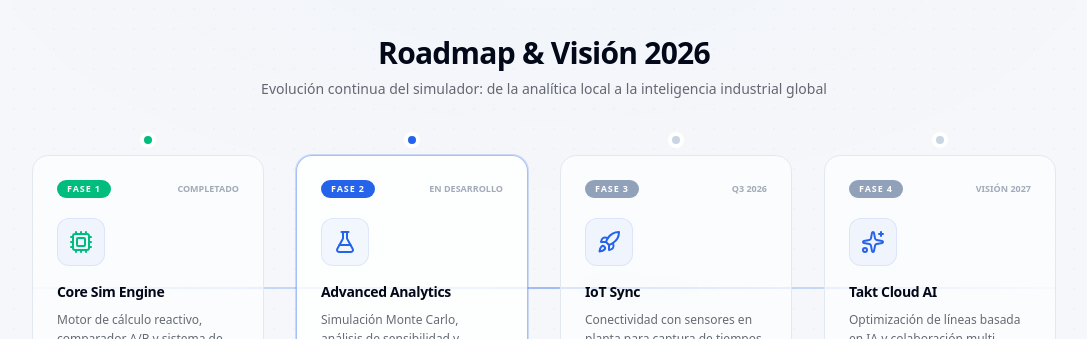
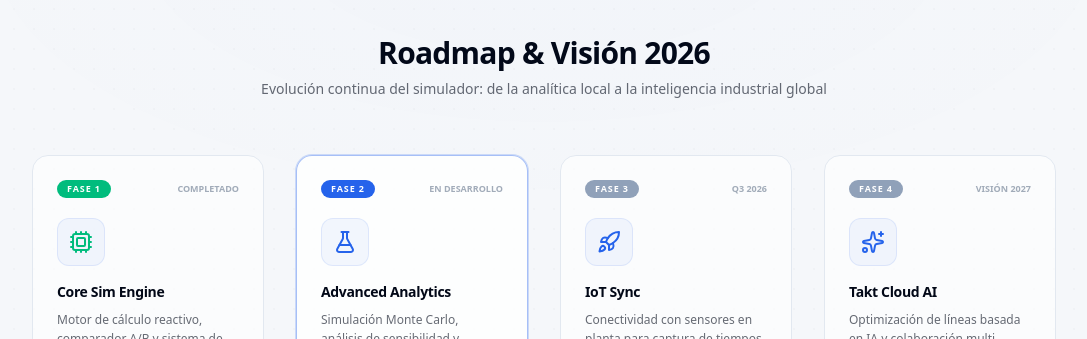
Before and after one commit to markusx5622/takt-studio, a Next.js app: page / in a window 1280 px wide. Shown: the part 5280-5619 px from the top of the page, without its empty margins (96-1183 px from the left). Built offline with nearby package versions, Linux system fonts and the light colour scheme.

Commit message:
style: remove timeline connection line and dots from roadmap

```diff
--- a/app/page.tsx
+++ b/app/page.tsx
@@ -715,9 +715,6 @@ export default function Home() {
           </div>
 
           <div className="relative grid gap-8 md:grid-cols-4">
-            {/* Timeline line - Desktop only */}
-            <div className="absolute left-0 top-1/2 hidden h-0.5 w-full -translate-y-1/2 bg-gradient-to-r from-primary/5 via-primary/40 to-primary/5 md:block" />
-
             {[
               {
                 phase: "Fase 1",
@@ -768,12 +765,6 @@ export default function Home() {
                   item.active && "border-primary/40 ring-1 ring-primary/20 bg-background/80"
                 )}
               >
-                {/* Dot on timeline */}
-                <div className={cn(
-                  "absolute left-1/2 top-0 hidden -translate-x-1/2 -translate-y-[calc(50%+1rem)] h-4 w-4 rounded-full border-4 border-background md:block transition-transform duration-500 group-hover:scale-150",
-                  item.done ? "bg-emerald-500" : (item.active ? "bg-primary animate-pulse" : "bg-slate-300")
-                )} />
-
                 <div className="mb-5 flex items-center justify-between">
                   <span className={cn(
                     "rounded-full px-2.5 py-0.5 text-[9px] font-black uppercase tracking-widest text-white",
```
